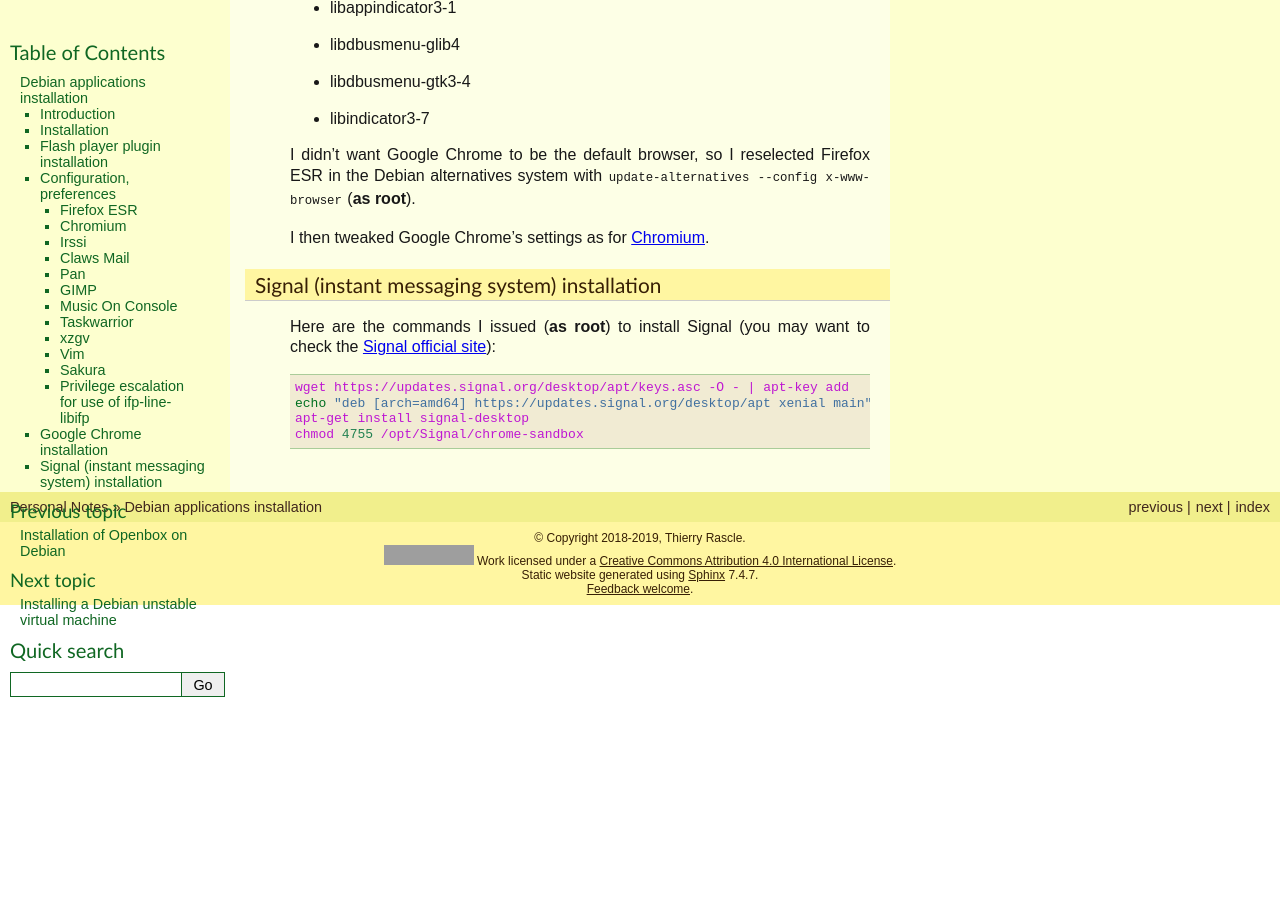
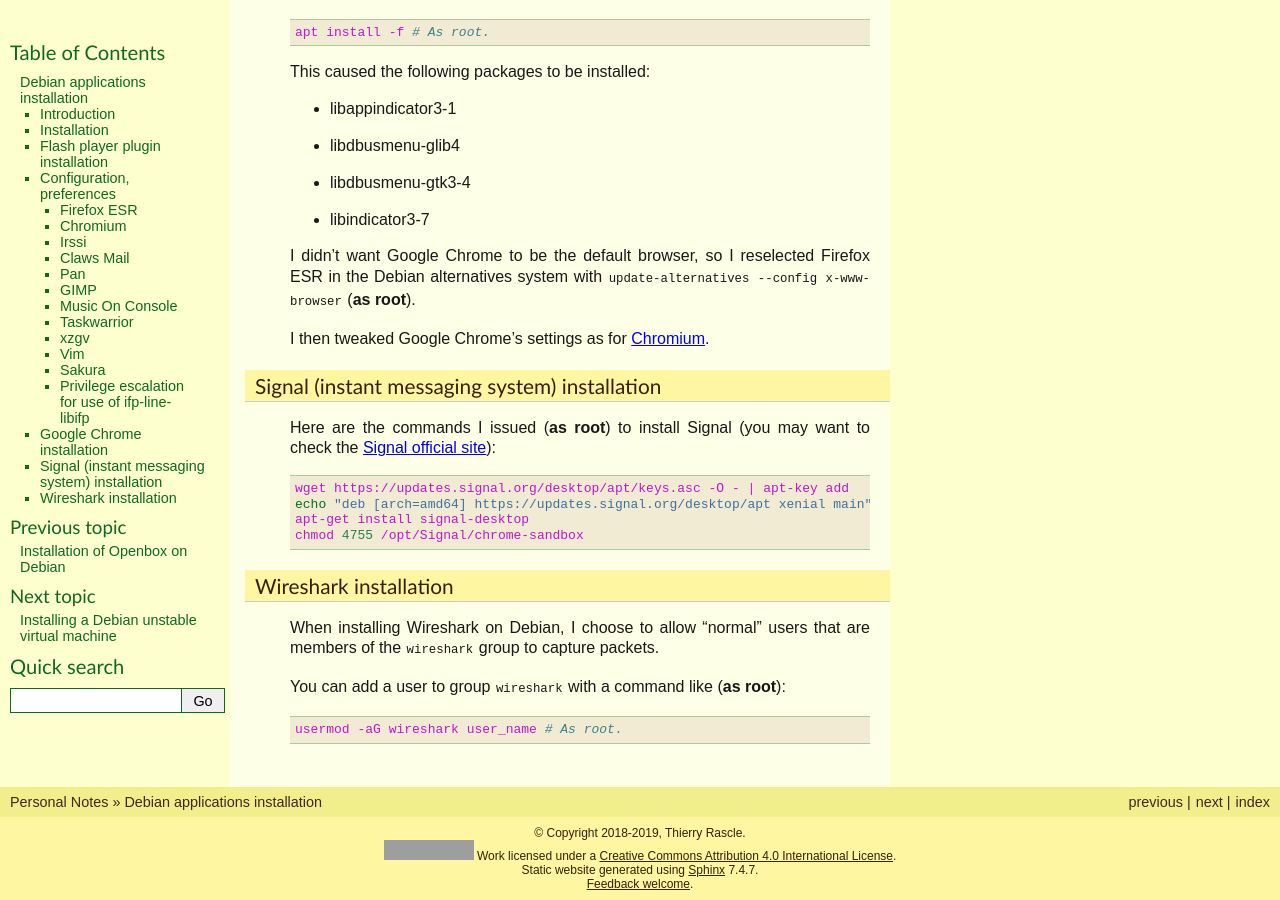
Before and after one commit to thierr26/thierr26_personal_notes_sphinx_sources, a Sphinx documentation site: the page built from source/debian_apps_install.rst, in a window 1280 px wide and 900 px high, scrolled down 8604 px. Built offline with Sphinx 7.4.7, drawn with Linux system fonts in a browser that asks for light colours; some of the changed text lies outside the part shown; grey boxes are pictures that could not be loaded.

Commit message:
Add wireshark and index entry for xfreerdp

```diff
--- a/source/debian_apps_install.rst
+++ b/source/debian_apps_install.rst
@@ -84,6 +87,7 @@
       tree \
       openconnect \
       freerdp2-x11 \
+      wireshark \
       sakura # As root.
 
 .. list-table::
@@ -208,6 +212,8 @@
       append options ``/relax-order-checks`` and ``+glyph-cache`` to the
       ``xfreerdp`` command line. See
       https://bugs.debian.org/cgi-bin/bugreport.cgi?bug=954203#10.)
+  * - wireshark
+    - Network traffic analyzer
   * - sakura
     - Terminal emulator
 
@@ -547,3 +553,18 @@
   echo "deb [arch=amd64] https://updates.signal.org/desktop/apt xenial main" > /etc/apt/sources.list.d/signal-xenial.list
   apt-get install signal-desktop
   chmod 4755 /opt/Signal/chrome-sandbox
+
+
+Wireshark installation
+----------------------
+
+.. index::
+  single: Wireshark
+  single usermod
+
+When installing Wireshark on Debian, I choose to allow "normal" users that are
+members of the ``wireshark`` group to capture packets.
+
+You can add a user to group ``wireshark`` with a command like (**as root**)::
+
+  usermod -aG wireshark user_name # As root.
```
Also changed, not shown: other parts of source/debian_apps_install.rst (+3 -0 lines).
